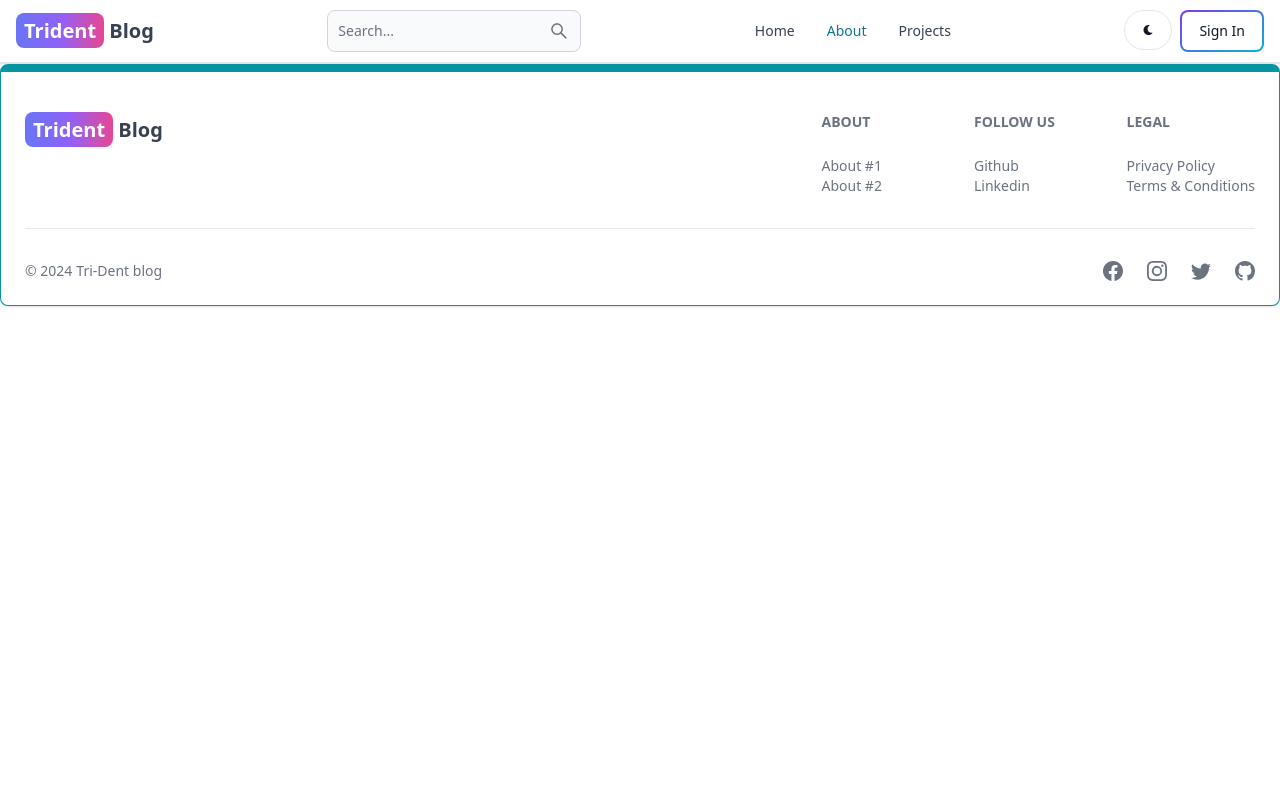
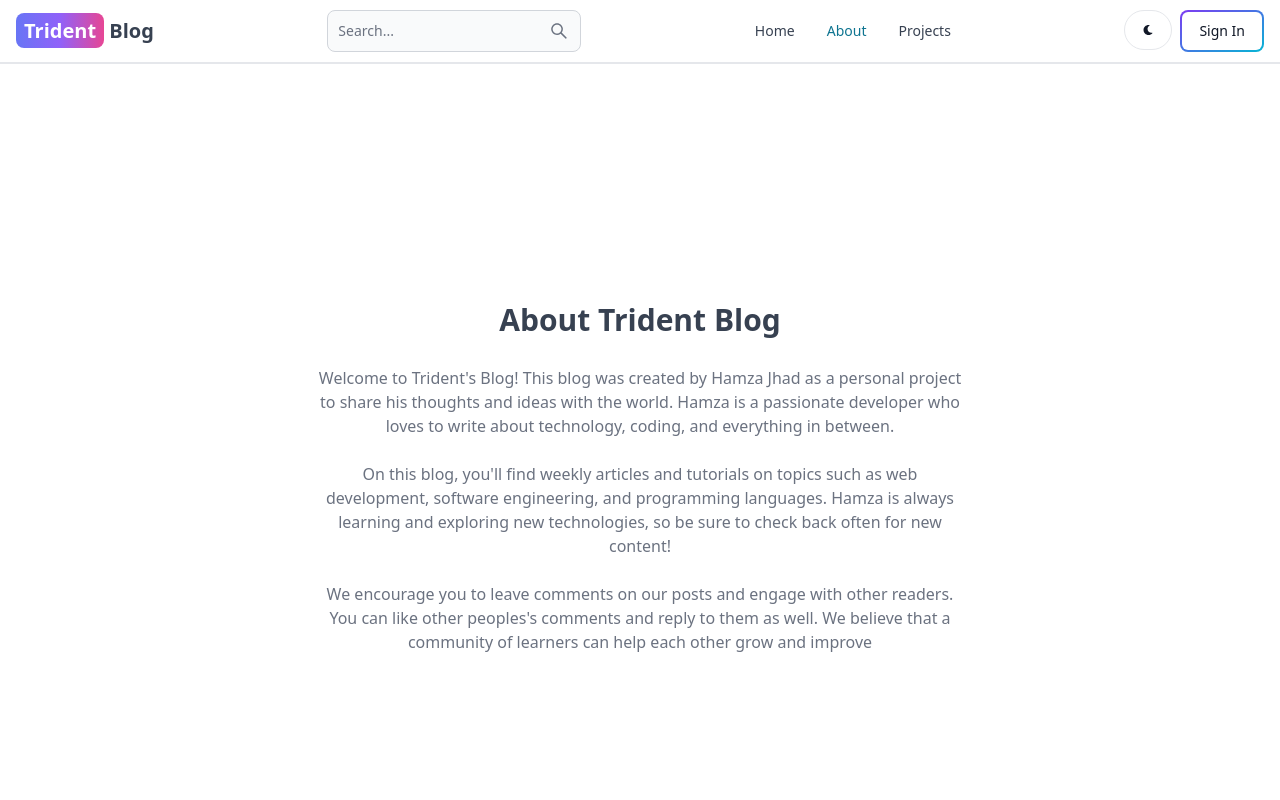
Before and after one commit to Hamzshaa/mern-blog, a React (Vite) app in the folder client/: page /about in a window 1280 px wide. Shown: the top 800 px of the page. Built offline with nearby package versions, Linux system fonts and the light colour scheme; no server answers.

Commit message:
complete about and project pages

```diff
--- a/client/src/pages/About.jsx
+++ b/client/src/pages/About.jsx
@@ -1,7 +1,36 @@
-import React from "react";
+const About = () => {
+  return (
+    <div className="min-h-screen flex items-center justify-center">
+      <div className="max-w-2xl mx-auto p-3 text-center">
+        <div>
+          <h1 className="text-3xl font-semibold text-center my-7">
+            About Trident Blog
+          </h1>
+          <div className="text-md text-gray-500 flex flex-col gap-6">
+            <p>
+              Welcome to Trident&apos;s Blog! This blog was created by Hamza
+              Jhad as a personal project to share his thoughts and ideas with
+              the world. Hamza is a passionate developer who loves to write
+              about technology, coding, and everything in between.
+            </p>
+            <p>
+              On this blog, you&apos;ll find weekly articles and tutorials on
+              topics such as web development, software engineering, and
+              programming languages. Hamza is always learning and exploring new
+              technologies, so be sure to check back often for new content!
+            </p>
 
-const About = () => {
-  return <div></div>;
+            <p>
+              We encourage you to leave comments on our posts and engage with
+              other readers. You can like other peoples&apos;s comments and
+              reply to them as well. We believe that a community of learners can
+              help each other grow and improve
+            </p>
+          </div>
+        </div>
+      </div>
+    </div>
+  );
 };
 
 export default About;
--- a/client/src/pages/Projects.jsx
+++ b/client/src/pages/Projects.jsx
@@ -1,7 +1,15 @@
-import React from "react";
+import CallToAction from "../components/CallToAction";
 
 const Projects = () => {
-  return <div></div>;
+  return (
+    <div className=" min-h-screen max-w-2xl mx-auto flex justify-center items-center flex-col gap-6 p-3">
+      <h1 className="text-3xl font-semibold">Projects</h1>
+      <p className="text-md text-gray-500">
+        Build fun and engaging projects while learning HTML, CSS, and JavaScript
+      </p>
+      <CallToAction />
+    </div>
+  );
 };
 
 export default Projects;
```
